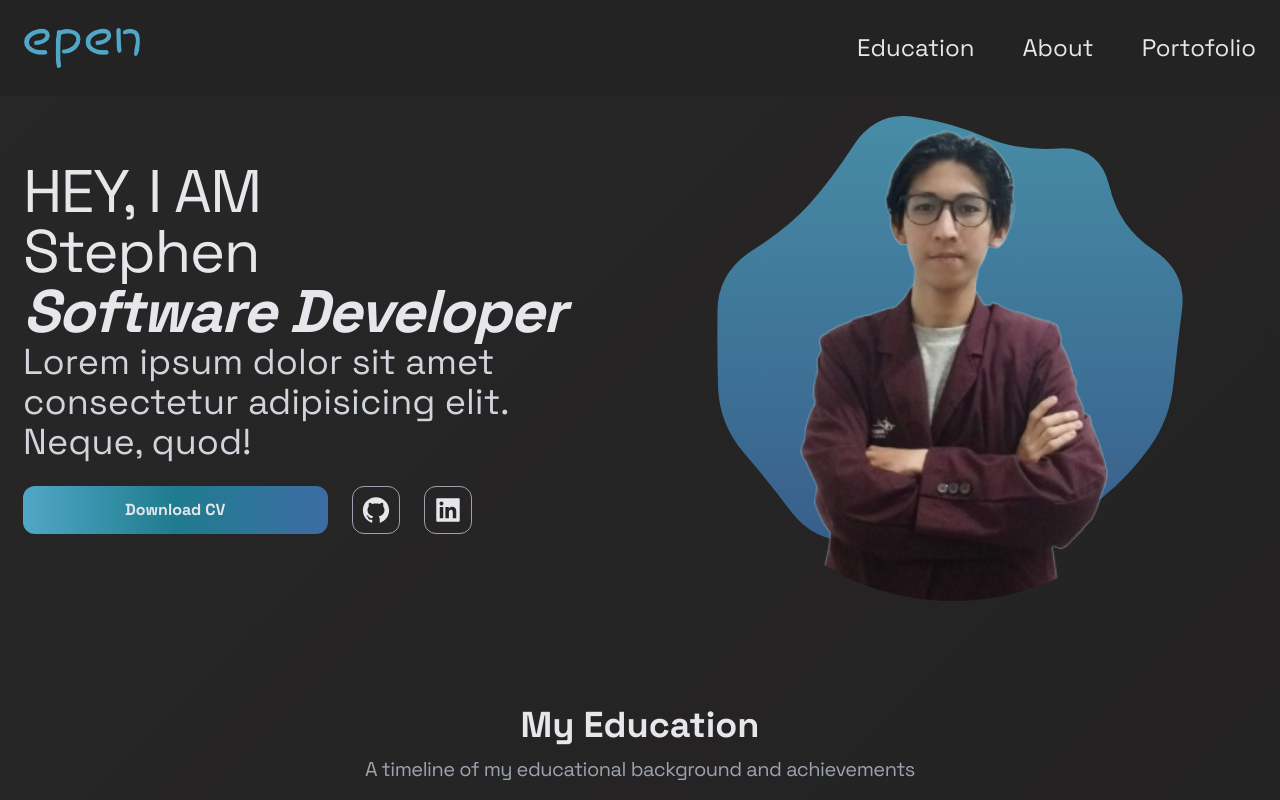
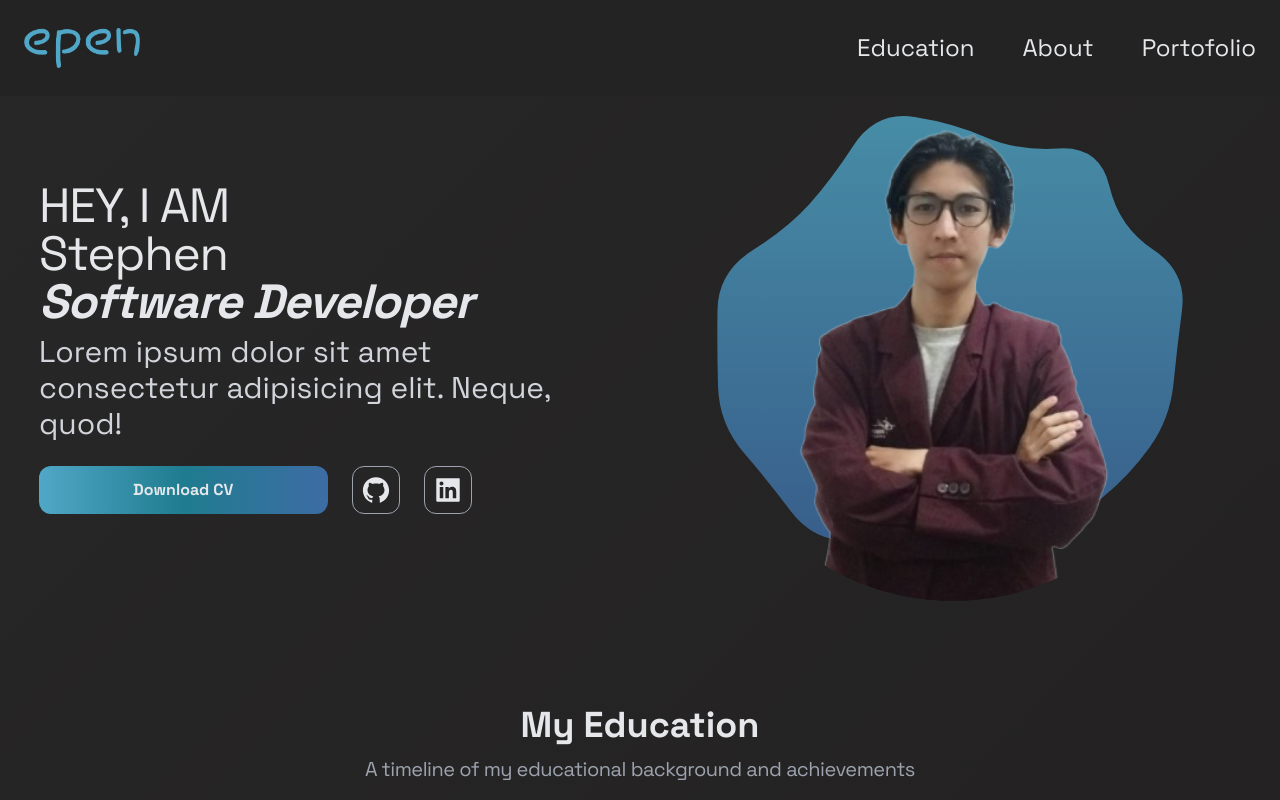
Before and after one commit to StephenEpen/Portofolio, a React (Vite) app: page / in a window 1280 px wide. Shown: the top 800 px of the page. Built offline with nearby package versions, Linux system fonts and the light colour scheme.

Commit message:
style: update font size and gap

```diff
--- a/src/components/Hero.jsx
+++ b/src/components/Hero.jsx
@@ -7,8 +7,8 @@ import { AiFillGithub, AiFillLinkedin } from "react-icons/ai";
 const Hero = () => {
   return (
     <div className="grid md:grid-cols-2 place-items-center max-w-[1250px] mx-auto mb-8 md:md-32 pt-24">
-      <div className="max-w-[800px] p-4 md:p-2">
-        <p className="text-gray-200 md:text-6xl text-3xl tracking-tight">
+      <div className="max-w-[800px] p-4 md:p-0 lg:p-6">
+        <p className="text-gray-200 md:text-5xl text-3xl tracking-tight mb-2">
           HEY, I AM <br />
           <span className="">Stephen</span> <br />
           <TypeAnimation
--- a/src/index.css
+++ b/src/index.css
@@ -18,7 +18,7 @@ body{
 }
 
 h2{
-    @apply text-xl md:text-4xl;
+    @apply text-xl md:text-3xl;
 }
 
 p{
```
